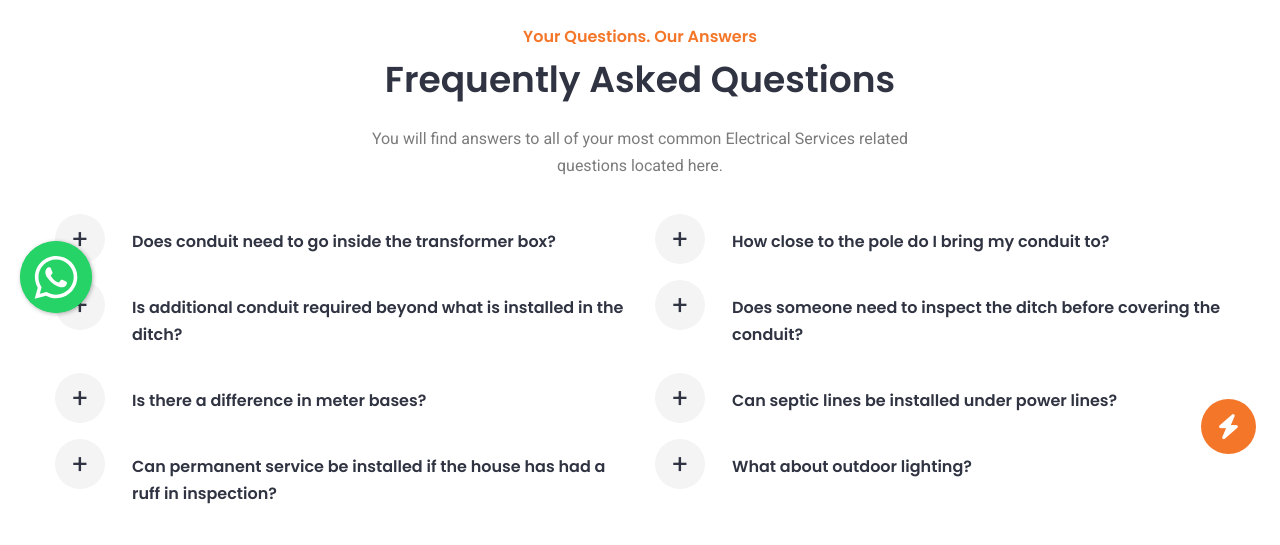
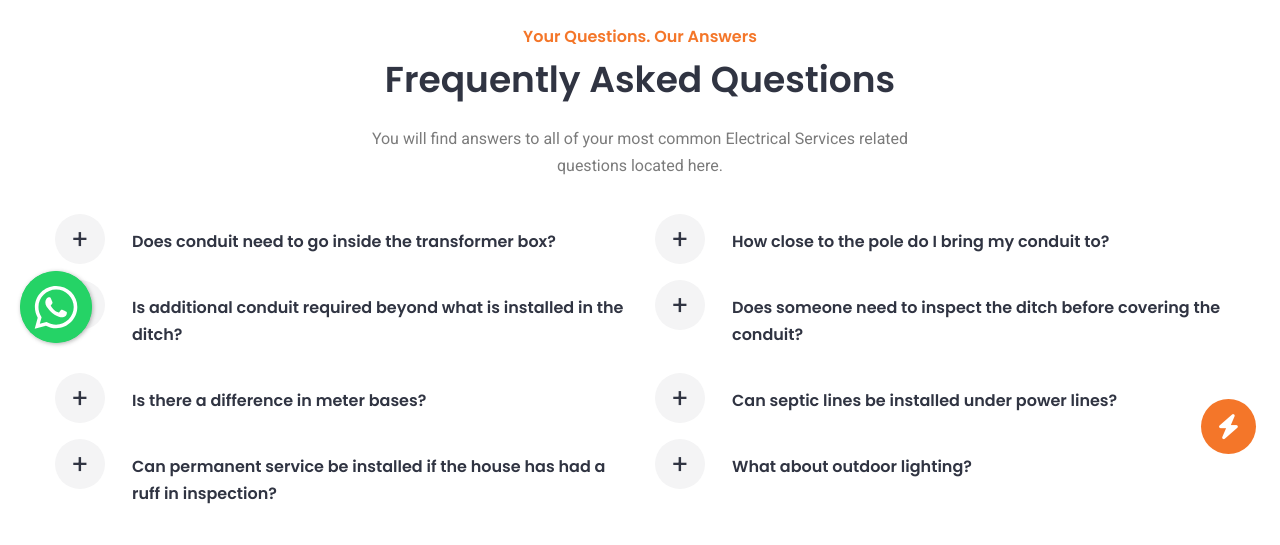
Before and after one commit to bkarmani/softdigits, a Flask app: page /FAQ in a window 1280 px wide. Shown: the part 427-972 px from the top of the page. Run offline with Flask 3, Linux system fonts and the light colour scheme; some libraries are stand-ins or nearby versions; some web fonts are replaced.

Commit message:
fixed whatsapp chat

```diff
--- a/app/static/css/floating-wpp.css
+++ b/app/static/css/floating-wpp.css
@@ -1,6 +1,6 @@
 .floating-wpp {
     position: fixed;
-    bottom: 60px;
+    bottom: 30px;
     left: 20px;
     font-size: 14px;
     z-index: 3;
```
